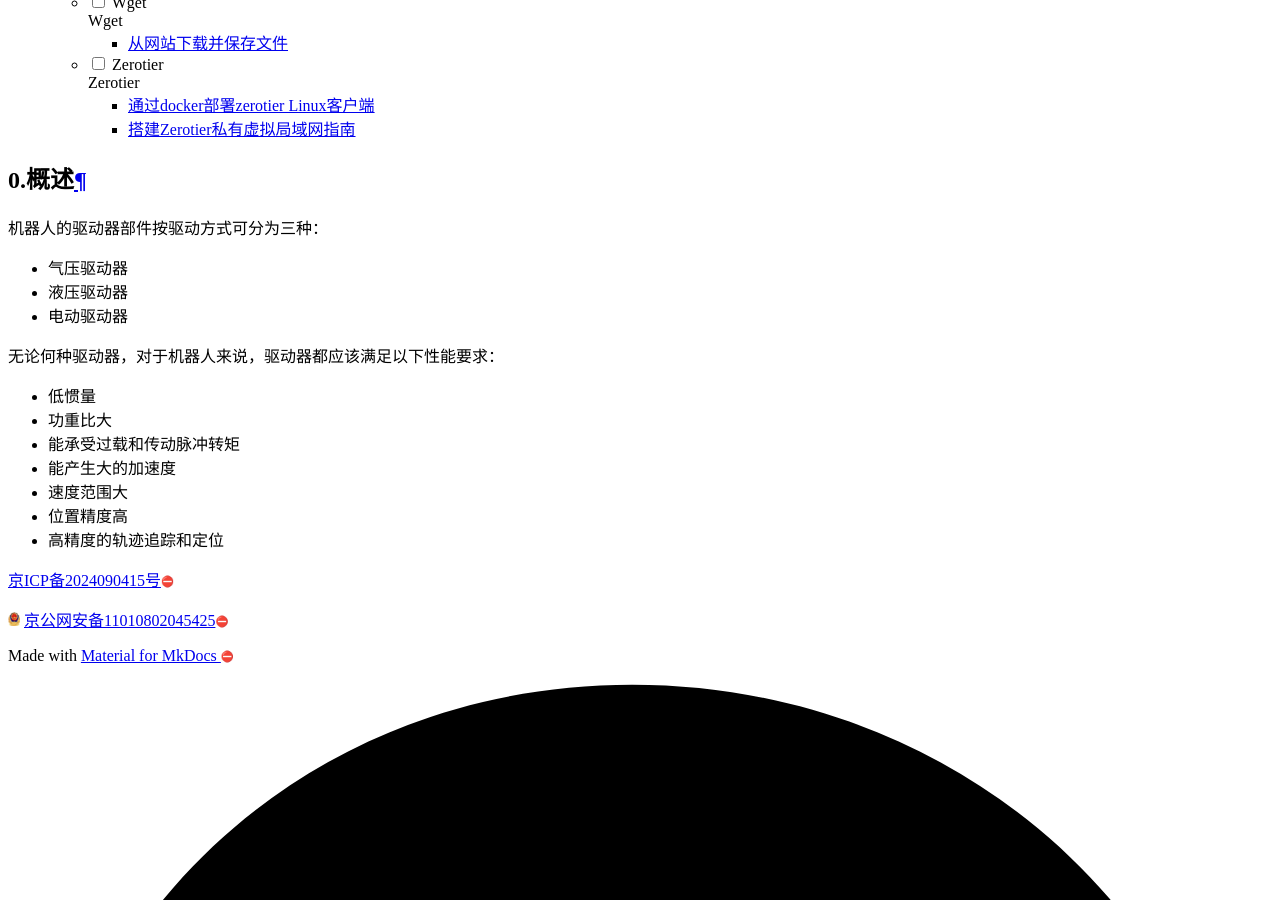
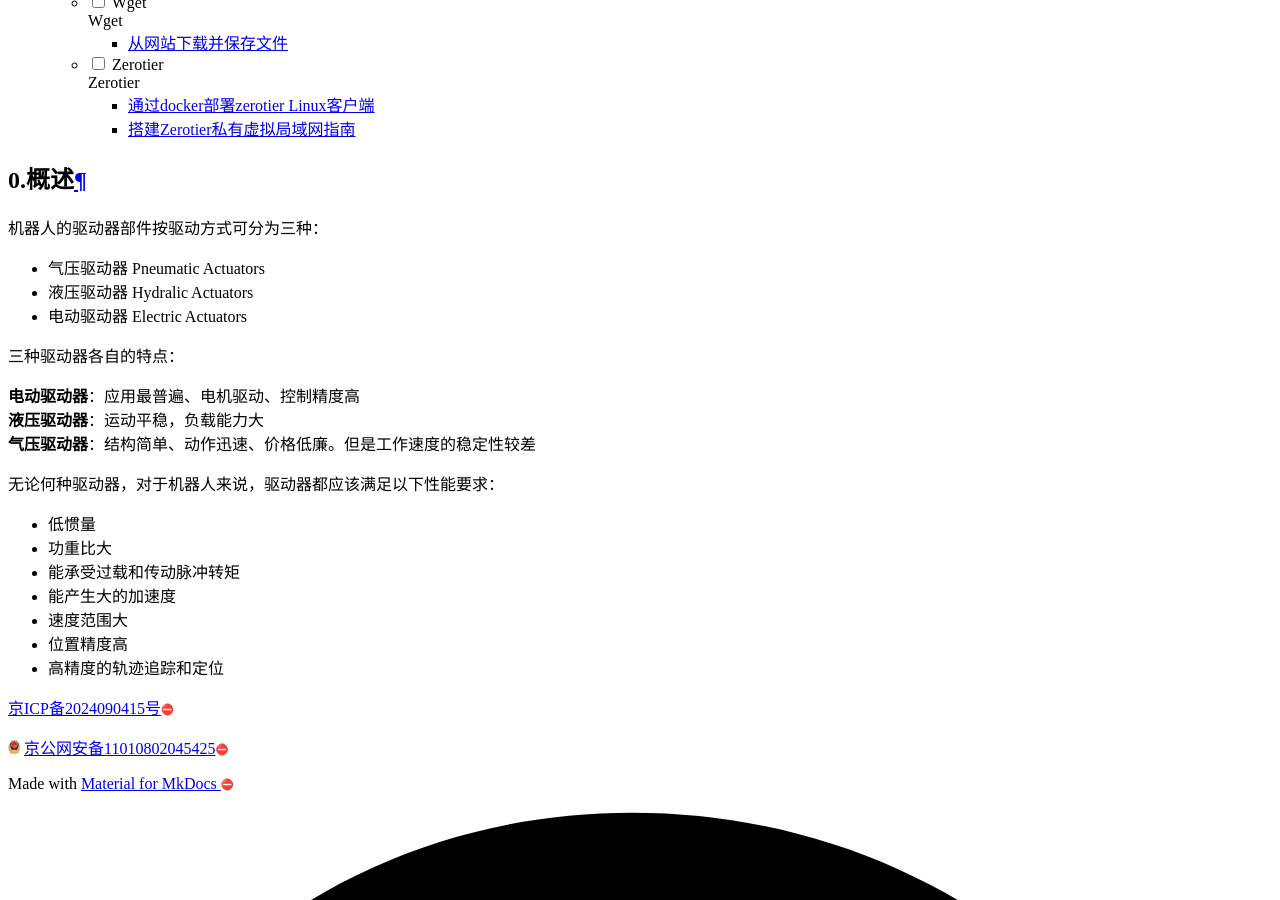
Before and after one commit to lyy1119/lyy1119.github.io, an MkDocs documentation site: the page built from docs/机械/机器人技术基础/第2章 驱动器/introduciton.md, in a window 1280 px wide and 900 px high, scrolled down 13754 px. Built offline with MkDocs 1.6.1 and Material for MkDocs 9.7.7, drawn with Linux system fonts in a browser that asks for light colours; nearby versions of some CDN libraries.

Commit message:
write exp

```diff
--- a/docs/机械/机器人技术基础/第2章 驱动器/introduciton.md
+++ b/docs/机械/机器人技术基础/第2章 驱动器/introduciton.md
@@ -2,9 +2,15 @@
 
 机器人的驱动器部件按驱动方式可分为三种：
 
-- 气压驱动器
-- 液压驱动器
-- 电动驱动器
+- 气压驱动器 Pneumatic Actuators
+- 液压驱动器 Hydralic Actuators
+- 电动驱动器 Electric Actuators
+
+三种驱动器各自的特点：
+
+**电动驱动器**：应用最普遍、电机驱动、控制精度高
+**液压驱动器**：运动平稳，负载能力大
+**气压驱动器**：结构简单、动作迅速、价格低廉。但是工作速度的稳定性较差
 
 无论何种驱动器，对于机器人来说，驱动器都应该满足以下性能要求：
 
```
Also changed, not shown: docs/机械/机器人技术基础/第2章 驱动器/electric.md (+1 -1 lines).
